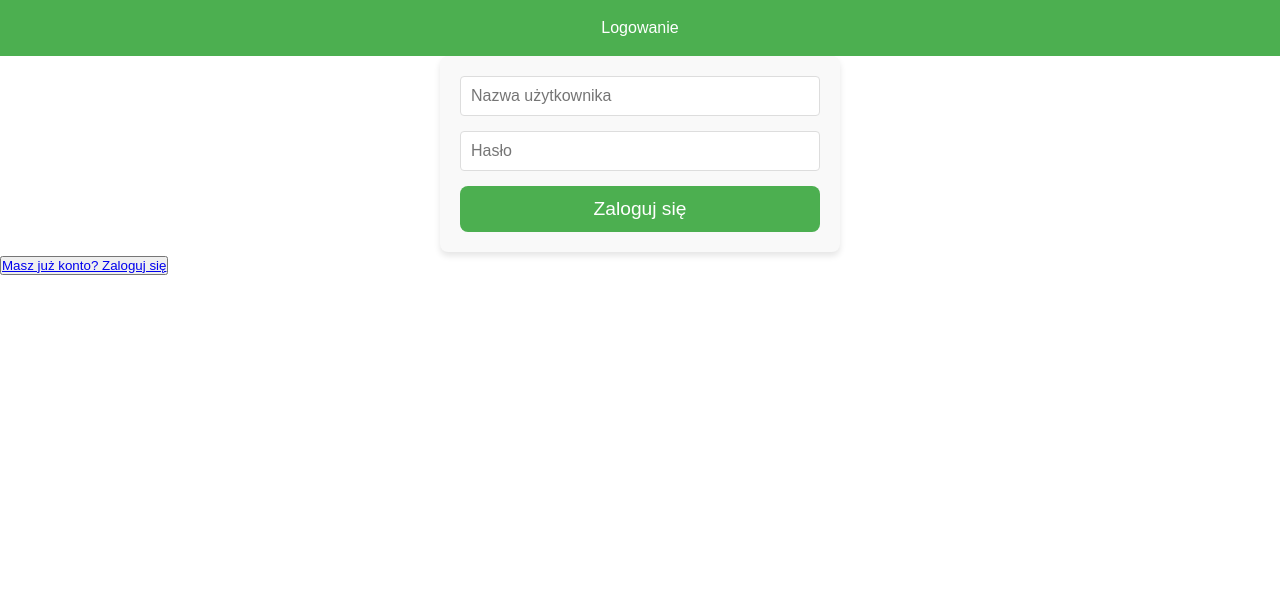
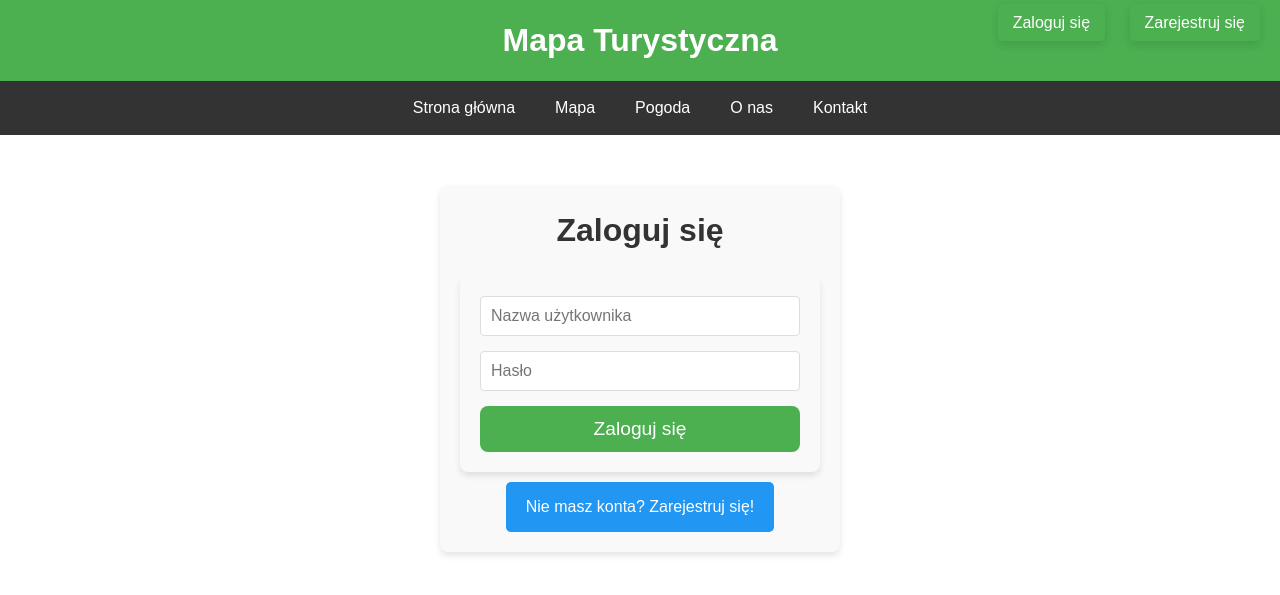
Before and after one commit to PatrykBlacha/PythonLawiny, a Flask app: page /login in a window 1280 px wide. Shown: the top 595 px of the page. Run offline with Flask 3, Linux system fonts and the light colour scheme.

Commit message:
Gotowa obsługa kont

```diff
--- a/static/styles.css
+++ b/static/styles.css
@@ -221,3 +221,136 @@ button{
 .auth-btn:hover {
     background-color: #45a049;
 }
+
+/* Styl strony profilu */
+.profile-container {
+    max-width: 600px;
+    margin: 50px auto;
+    padding: 20px;
+    background-color: #f9f9f9;
+    border-radius: 8px;
+    box-shadow: 0 4px 6px rgba(0, 0, 0, 0.1);
+    text-align: center;
+}
+
+/* Nagłówek profilu */
+.profile-container h1 {
+    font-size: 2rem;
+    margin-bottom: 10px;
+    color: #333;
+}
+
+/* Przycisk wylogowania */
+.logout-btn {
+    display: inline-block;
+    padding: 12px 20px;
+    margin-top: 20px;
+    background-color: #e74c3c;
+    color: white;
+    font-size: 1.2rem;
+    border-radius: 5px;
+    text-decoration: none;
+    transition: background-color 0.3s ease, transform 0.3s ease;
+}
+
+.logout-btn:hover {
+    background-color: #c0392b;
+    transform: scale(1.05);
+}
+
+.logout-btn:active {
+    transform: scale(1);
+}
+
+/* Styl dla strony rejestracji */
+.register-container {
+    max-width: 400px;
+    margin: 50px auto;
+    padding: 20px;
+    background-color: #f9f9f9;
+    border-radius: 8px;
+    box-shadow: 0 4px 6px rgba(0, 0, 0, 0.1);
+    text-align: center;
+}
+
+/* Nagłówek rejestracji */
+.register-container h2 {
+    font-size: 2rem;
+    margin-bottom: 20px;
+    color: #333;
+}
+
+/* Styl dla formularza rejestracji */
+.register-container form {
+    display: flex;
+    flex-direction: column;
+}
+
+/* Styl dla inputów */
+.register-container input {
+    width: 100%;
+    padding: 10px;
+    margin-bottom: 15px;
+    border: 1px solid #ddd;
+    border-radius: 4px;
+    font-size: 1rem;
+    box-sizing: border-box;
+}
+
+.register-container input:focus {
+    border-color: #4CAF50;
+    outline: none;
+}
+
+/* Styl dla przycisku rejestracji */
+.register-container button {
+    width: 100%;
+    padding: 12px;
+    background-color: #4CAF50;
+    border: none;
+    color: white;
+    font-size: 1.2rem;
+    border-radius: 8px;
+    cursor: pointer;
+    transition: background-color 0.3s ease;
+}
+
+.register-container button:hover {
+    background-color: #45a049;
+}
+
+/* Link do logowania */
+.register-container .login-link {
+    display: block;
+    text-align: center;
+    margin-top: 15px;
+    color: #4CAF50;
+    text-decoration: none;
+    font-size: 1rem;
+}
+
+.register-container .login-link:hover {
+    text-decoration: underline;
+}
+
+/* Przycisk logowania jako link */
+.register-container .login-btn {
+    display: inline-block;
+    padding: 12px 20px;
+    margin-top: 10px;
+    background-color: #2196F3;
+    color: white;
+    font-size: 1rem;
+    border-radius: 5px;
+    text-decoration: none;
+    transition: background-color 0.3s ease, transform 0.3s ease;
+}
+
+.register-container .login-btn:hover {
+    background-color: #1976D2;
+    transform: scale(1.05);
+}
+
+.register-container .login-btn:active {
+    transform: scale(1);
+}
--- a/templates/login.html
+++ b/templates/login.html
@@ -6,14 +6,32 @@
     <link rel="stylesheet" href="{{ url_for('static', filename='styles.css') }}">
 </head>
 <body>
-    <header>Logowanie</header>
-    <form method="POST">
-        <input type="text" name="username" placeholder="Nazwa użytkownika" required>
-        <input type="password" name="password" placeholder="Hasło" required>
-        <button type="submit">Zaloguj się</button>
-    </form>
-    <button>
-        <a href="{{ url_for('login') }}">Masz już konto? Zaloguj się</a>
-    </button>
+<header>
+    <h1>Mapa Turystyczna</h1>
+    <div class="auth-buttons">
+        {% if current_user.is_authenticated %}
+            <a href="/profile" class="auth-btn">Profil</a>
+        {% else %}
+            <a href="/login" class="auth-btn">Zaloguj się</a>
+            <a href="/register" class="auth-btn">Zarejestruj się</a>
+        {% endif %}
+    </div>
+    </header>
+    <nav>
+        <a href="/">Strona główna</a>
+        <a href="/mapa">Mapa</a>
+        <a href="/pogoda">Pogoda</a>
+        <a href="/o-nas">O nas</a>
+        <a href="/kontakt">Kontakt</a>
+    </nav>
+    <div class="register-container">
+        <h2>Zaloguj się</h2>
+        <form method="POST">
+            <input type="text" name="username" placeholder="Nazwa użytkownika" required>
+            <input type="password" name="password" placeholder="Hasło" required>
+            <button type="submit">Zaloguj się</button>
+        </form>
+        <a href="{{ url_for('register') }}" class="login-btn">Nie masz konta? Zarejestruj się!</a>
+    </div>
 </body>
 </html>
```
Also changed, not shown: templates/index.html (+0 -11 lines), templates/profile.html (+24 -3 lines), templates/register.html (+27 -9 lines).
